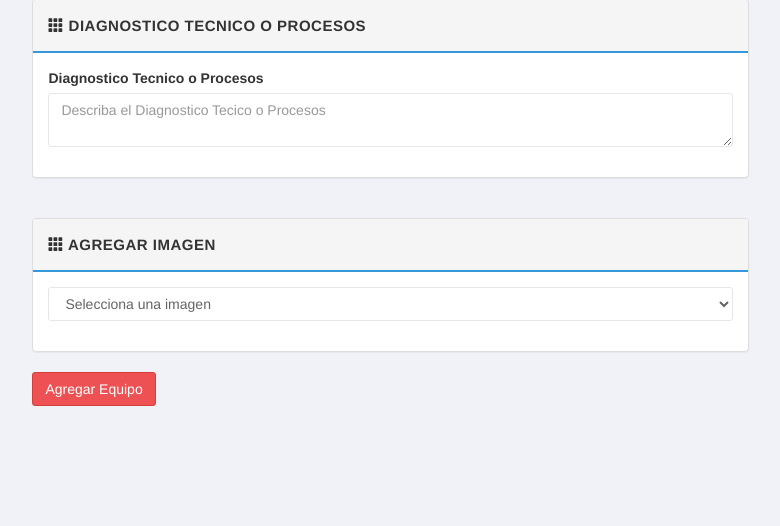
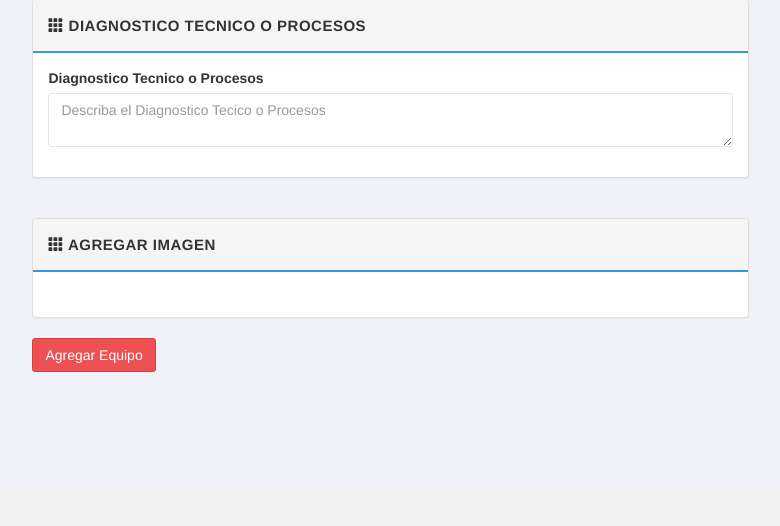
Before and after one commit to DulceSme/RECEPCION-DE-EQUIPOS, a PHP site: page /add_product.php in a window 1280 px wide. Shown: the part 1735-2261 px from the top of the page, without its empty margins (377-1157 px from the left). After the commit the page ends 2107 px from the top, so only its background shows below. Run offline with PHP 8.4, Linux system fonts and the light colour scheme; the visitor is signed in with stand-in values (Sample User, id 1); data comes from the database, SQL or seed files in the repository; data that the repository does not hold is empty; some libraries are stand-ins or nearby versions.

```diff
--- a/Inventario/add_product.php
+++ b/Inventario/add_product.php
@@ -300,13 +300,6 @@
            <!-- Diagnostico Tecnico o Procesos-->
            <div class="form-group">
 
-<select class="form-control" name="product-photo">
-                      <option value="">Selecciona una imagen</option>
-                    <?php  foreach ($all_photo as $photo): ?>
-                      <option value="<?php echo (int)$photo['id'] ?>">
-                        <?php echo $photo['file_name'] ?></option>
-                    <?php endforeach; ?>
-                    </select>
           </div>
           </div>
 </div>
```
